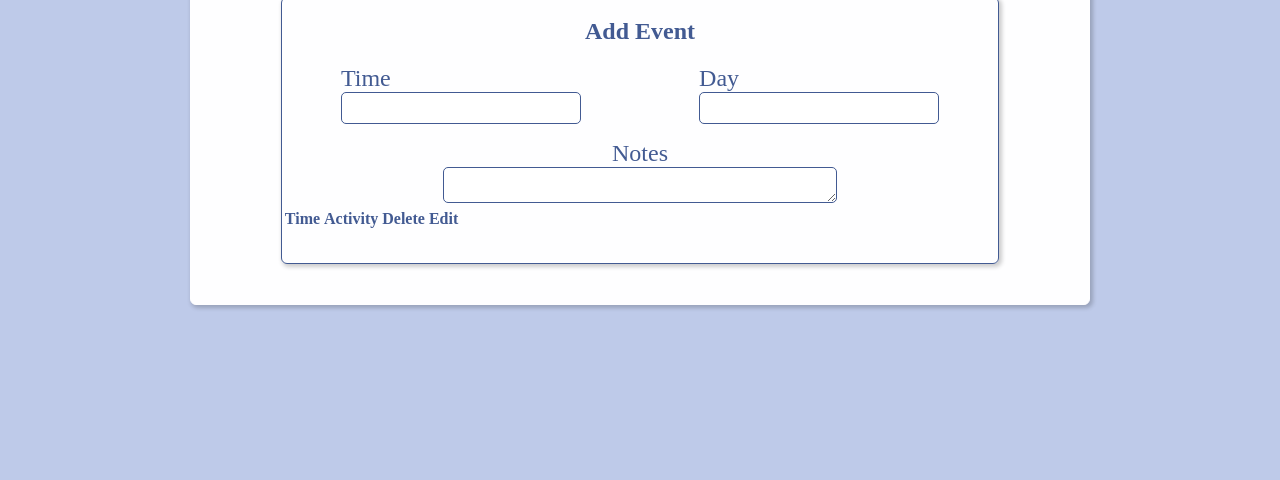
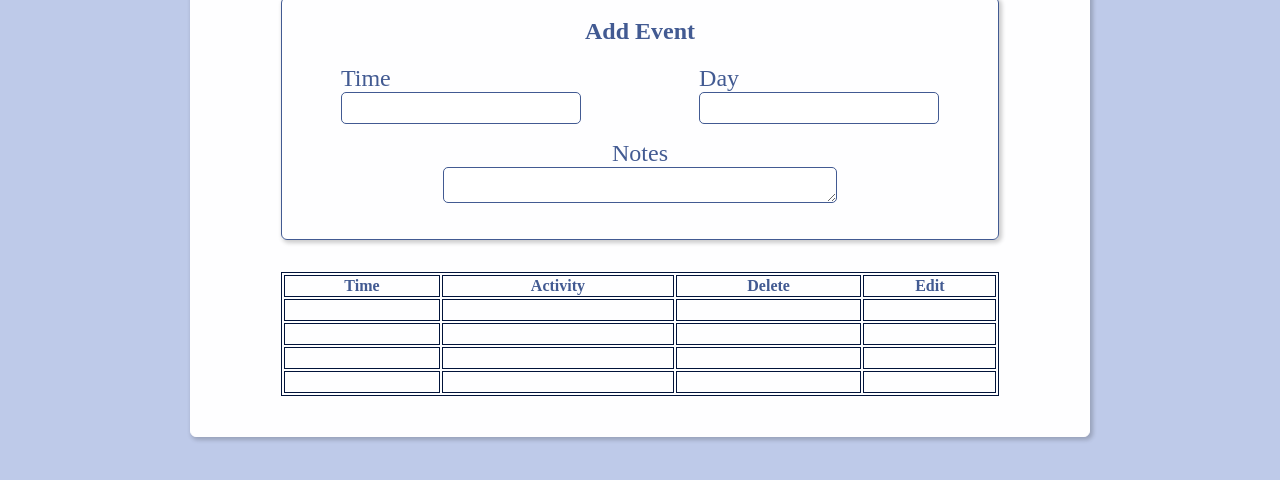
Before and after one commit to cathyygrcia/week-planner, a website: page index.html in a window 1280 px wide. Shown: the part 244-724 px from the top of the page. Drawn offline with Linux system fonts and the light colour scheme.

Commit message:
added table after form.

```diff
--- a/index.html
+++ b/index.html
@@ -98,6 +98,7 @@
             </div>
           </div>
         </form>
+      </div>
       <div class="table-container">
         <table>
           <tr>
@@ -106,8 +107,31 @@
             <th>Delete</th>
             <th>Edit</th>
           </tr>
+          <tr>
+            <td>&nbsp;</td>
+            <td>&nbsp;</td>
+            <td>&nbsp;</td>
+            <td>&nbsp;</td>
+          </tr>
+          <tr>
+            <td>&nbsp;</td>
+            <td>&nbsp;</td>
+            <td>&nbsp;</td>
+            <td>&nbsp;</td>
+          </tr>
+          <tr>
+            <td>&nbsp;</td>
+            <td>&nbsp;</td>
+            <td>&nbsp;</td>
+            <td>&nbsp;</td>
+          </tr>
+          <tr>
+            <td>&nbsp;</td>
+            <td>&nbsp;</td>
+            <td>&nbsp;</td>
+            <td>&nbsp;</td>
+          </tr>
         </table>
-        </div>
       </div>
     </div>
   </main>
--- a/styles.css
+++ b/styles.css
@@ -124,3 +124,19 @@ textarea {
 label {
   font-size: 1.5rem;
 }
+
+.table-container {
+  display: flex;
+  justify-content: center;
+  margin-top: 2rem;
+}
+
+table,
+th,
+td {
+  border: 1px solid rgb(1, 19, 58);
+}
+
+table {
+  width: 80%;
+}
```
Lines whose indentation alone changed are shown as unchanged.
